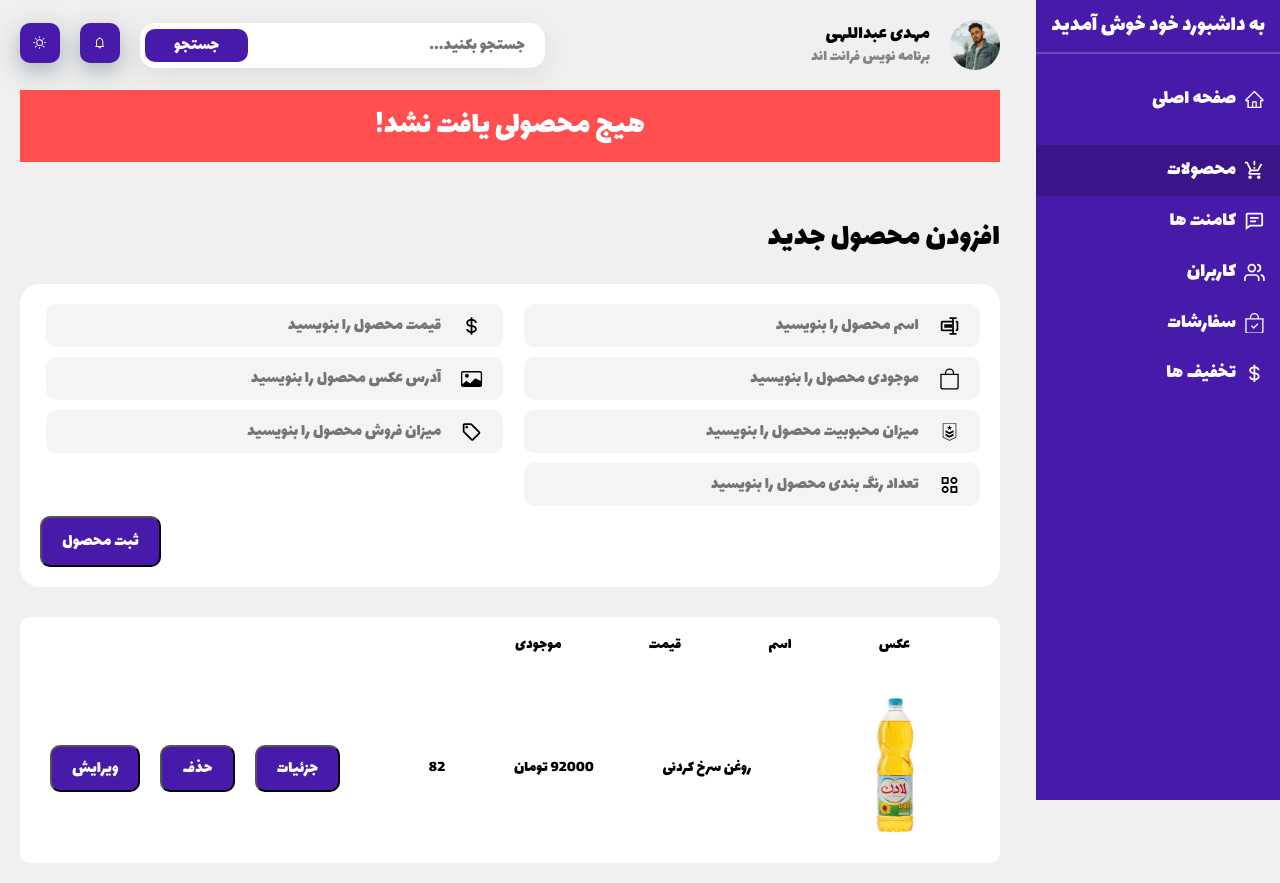
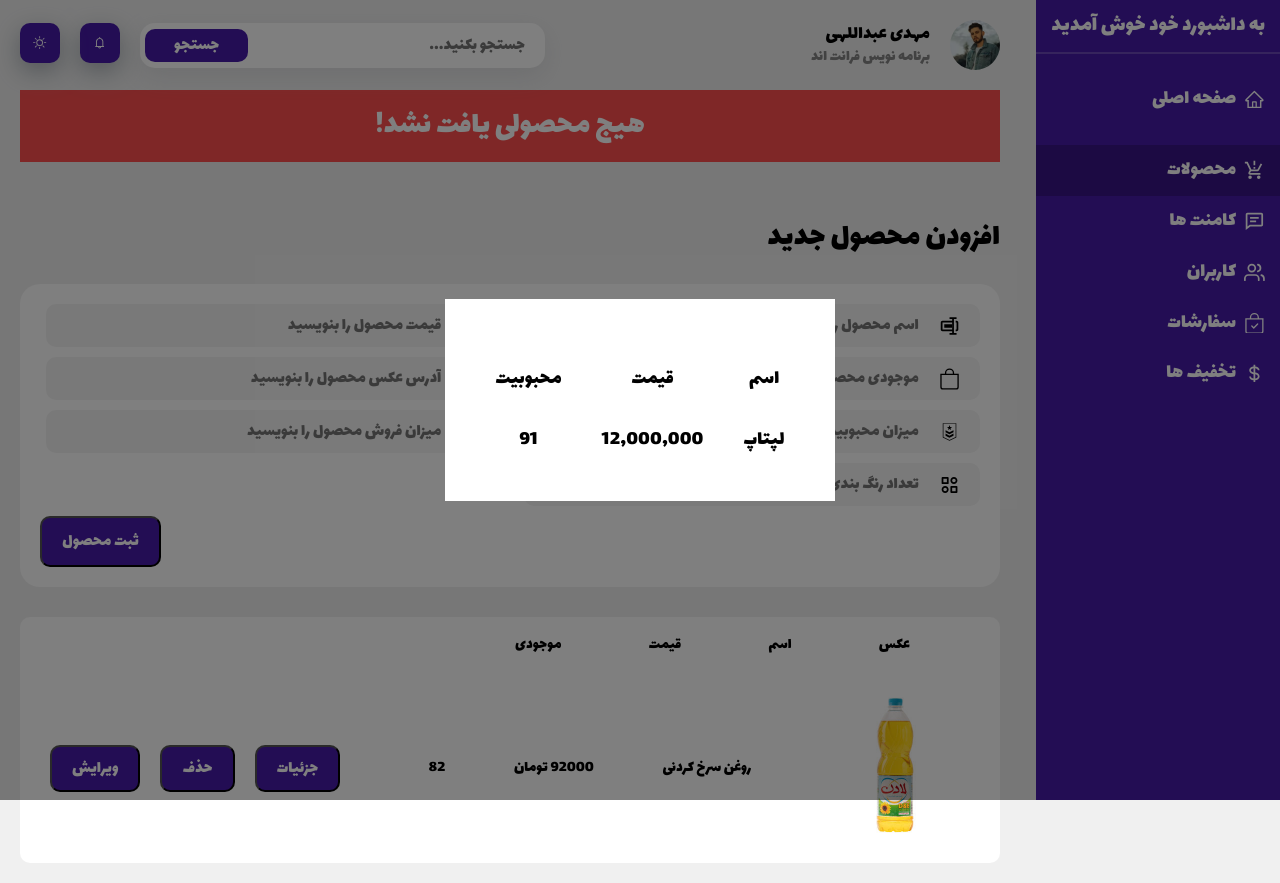
Before and after one commit to MAwasTaken/PMS-with-React, a React (Vite) app: page /products in a window 1280 px wide. Built offline with nearby package versions, Linux system fonts and the light colour scheme.

Commit message:
Details Modal Created

```diff
--- a/src/Components/DeleteModal/DeleteModal.css
+++ b/src/Components/DeleteModal/DeleteModal.css
@@ -1,25 +1,3 @@
-.modal-parent {
-	position: fixed;
-  top: 50%;
-  left: 50%;
-  transform: translate(-50%, -50%);
-	z-index: 2;
-	width: 100%;
-	height: 100vh;
-	background-color: rgba(0, 0, 0, 0.5);
-	display: flex;
-	align-items: center;
-	justify-content: center;
-	opacity: 0;
-	visibility: hidden;
-	transition: 0.4s;
-}
-
-.modal-parent.active {
-	opacity: 1;
-	visibility: visible;
-}
-
 .delete-modal {
   background-color: var(--white);
   padding: 50px;
--- a/src/Components/DeleteModal/DeleteModal.jsx
+++ b/src/Components/DeleteModal/DeleteModal.jsx
@@ -19,7 +19,9 @@ function DeleteModal({ submitAction, cancelAction }) {
 					<button className='delete-btn delete-modal-accept-btn' onClick={() => submitAction()}>
 						بله
 					</button>
-					<button className='delete-btn delete-modal-reject-btn' onClick={()=> cancelAction()}>خیر</button>
+					<button className='delete-btn delete-modal-reject-btn' onClick={() => cancelAction()}>
+						خیر
+					</button>
 				</div>
 			</div>
 		</div>,
--- /dev/null
+++ b/src/Components/DetailsModal/DetailsModal.css
@@ -0,0 +1,5 @@
+.details-modal {
+	padding: 30px;
+	background-color: var(--white);
+	font-size: 1.3rem;
+}
--- /dev/null
+++ b/src/Components/DetailsModal/DetailsModal.jsx
@@ -0,0 +1,34 @@
+// react
+import React from "react";
+
+// packages
+
+// styles
+import "./DetailsModal.css";
+
+// components
+
+// details modal
+function DetailsModal() {
+	return (
+		<div className=' modal-parent active'>
+			<div className='details-modal'>
+				<table className='cms-table'>
+					<tr>
+						<th>اسم</th>
+						<th>قیمت</th>
+						<th>محبوبیت</th>
+					</tr>
+					<tr>
+						<td>لپتاپ</td>
+						<td>12,000,000</td>
+						<td>91</td>
+					</tr>
+				</table>
+			</div>
+		</div>
+	);
+}
+
+// exports
+export default DetailsModal;
--- a/src/Components/Products/Products.jsx
+++ b/src/Components/Products/Products.jsx
@@ -9,6 +9,7 @@ import React from "react";
 import Errorbox from "../Errorbox/Errorbox";
 import AddNewProduct from "../AddNewProduct/AddNewProduct";
 import ProductsTable from "../ProductsTable/ProductsTable";
+import DetailsModal from "../DetailsModal/DetailsModal";
 
 // products
 function Products() {
@@ -17,6 +18,7 @@ function Products() {
 			<Errorbox msg='هیج محصولی یافت نشد!' />
 			<AddNewProduct />
 			<ProductsTable />
+			<DetailsModal />
 		</>
 	);
 }
--- a/src/Components/ProductsTable/ProductsTable.jsx
+++ b/src/Components/ProductsTable/ProductsTable.jsx
@@ -30,12 +30,15 @@ function ProductsTable() {
 	return (
 		<>
 			<table className='products-table'>
+				<thead>
 					<tr className='products-heading-tr'>
 						<th>عکس</th>
 						<th>اسم</th>
 						<th>قیمت</th>
 						<th>موجودی</th>
 					</tr>
+				</thead>
+				<tbody>
 					<tr className='products-table-tr'>
 						<td>
 							<img src='/img/oil.jpeg' alt='oil image' className='products-table-img' />
@@ -51,6 +54,7 @@ function ProductsTable() {
 							<button className='products-table-btn'>ویرایش</button>
 						</td>
 					</tr>
+				</tbody>
 			</table>
 			{isShowModal && <DeleteModal submitAction={DeleteModalSubmitAction} cancelAction={DeleteModalCancelAction} />}
 		</>
--- /dev/null
+++ b/src/cms.css
@@ -0,0 +1,36 @@
+.modal-parent {
+	position: fixed;
+  top: 50%;
+  left: 50%;
+  transform: translate(-50%, -50%);
+	z-index: 2;
+	width: 100%;
+	height: 100vh;
+	background-color: rgba(0, 0, 0, 0.5);
+	display: flex;
+	align-items: center;
+	justify-content: center;
+	opacity: 0;
+	visibility: hidden;
+	transition: 0.4s;
+}
+
+.modal-parent.active {
+	opacity: 1;
+	visibility: visible;
+}
+
+.cms-table {
+  margin-top: 20px;
+  width: 100%;
+  border-radius: 10px;
+  background-color: var(--white);
+}
+
+.cms-table tr {
+  text-align: center;
+}
+
+.cms-table th, .cms-table td {
+  padding: 20px;
+}
--- a/src/custom.css
+++ b/src/custom.css
@@ -1,4 +1,5 @@
 @import "../src/reset.css";
+@import "../src/cms.css";
 
 @font-face {
 	font-family: Lalezar;
@@ -13,8 +14,8 @@
 
 body {
 	background-color: var(--white-50);
-  display: flex;
-  direction: rtl;
+	display: flex;
+	direction: rtl;
 }
 
 *,
```
Lines whose indentation alone changed are shown as unchanged.
